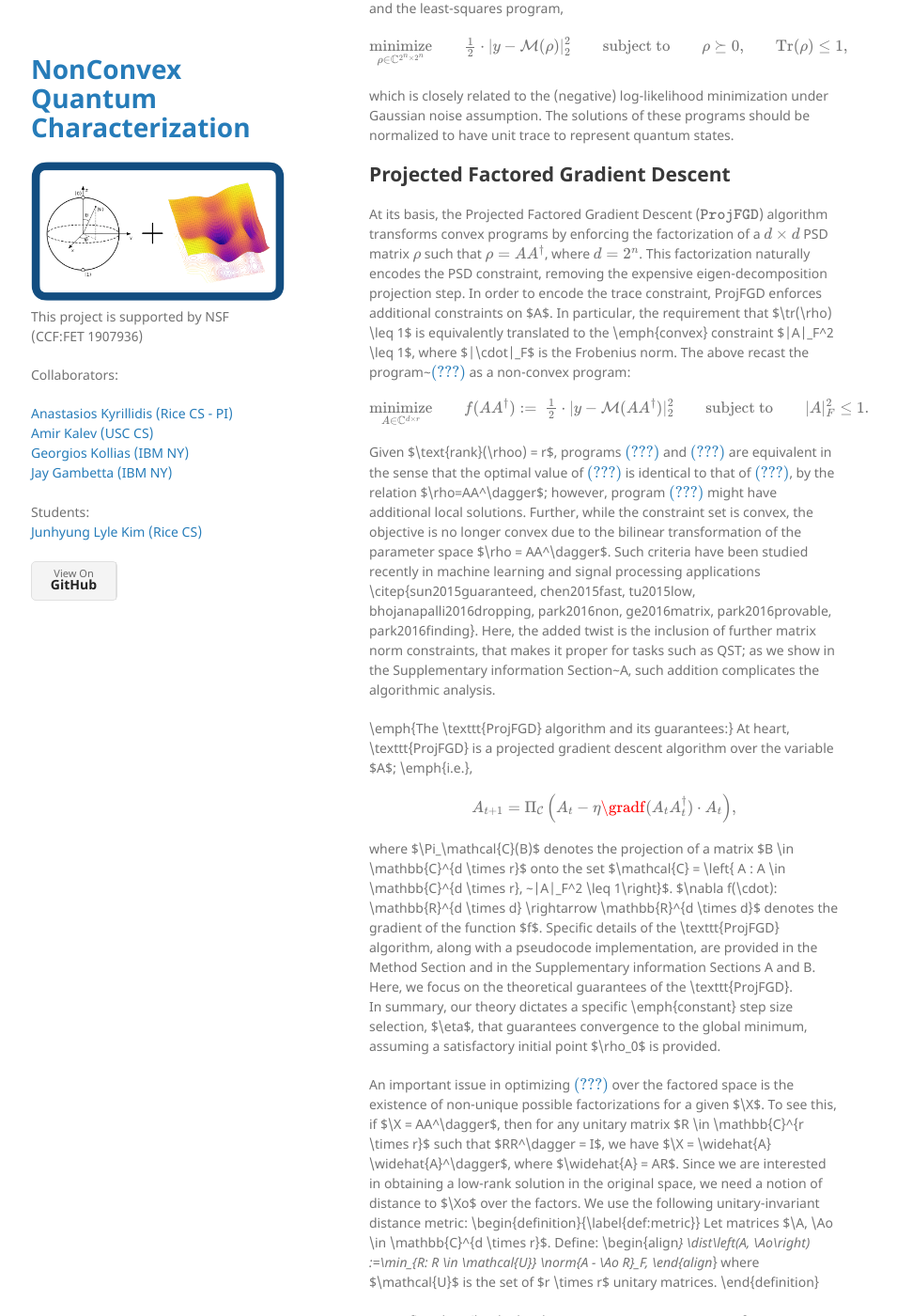
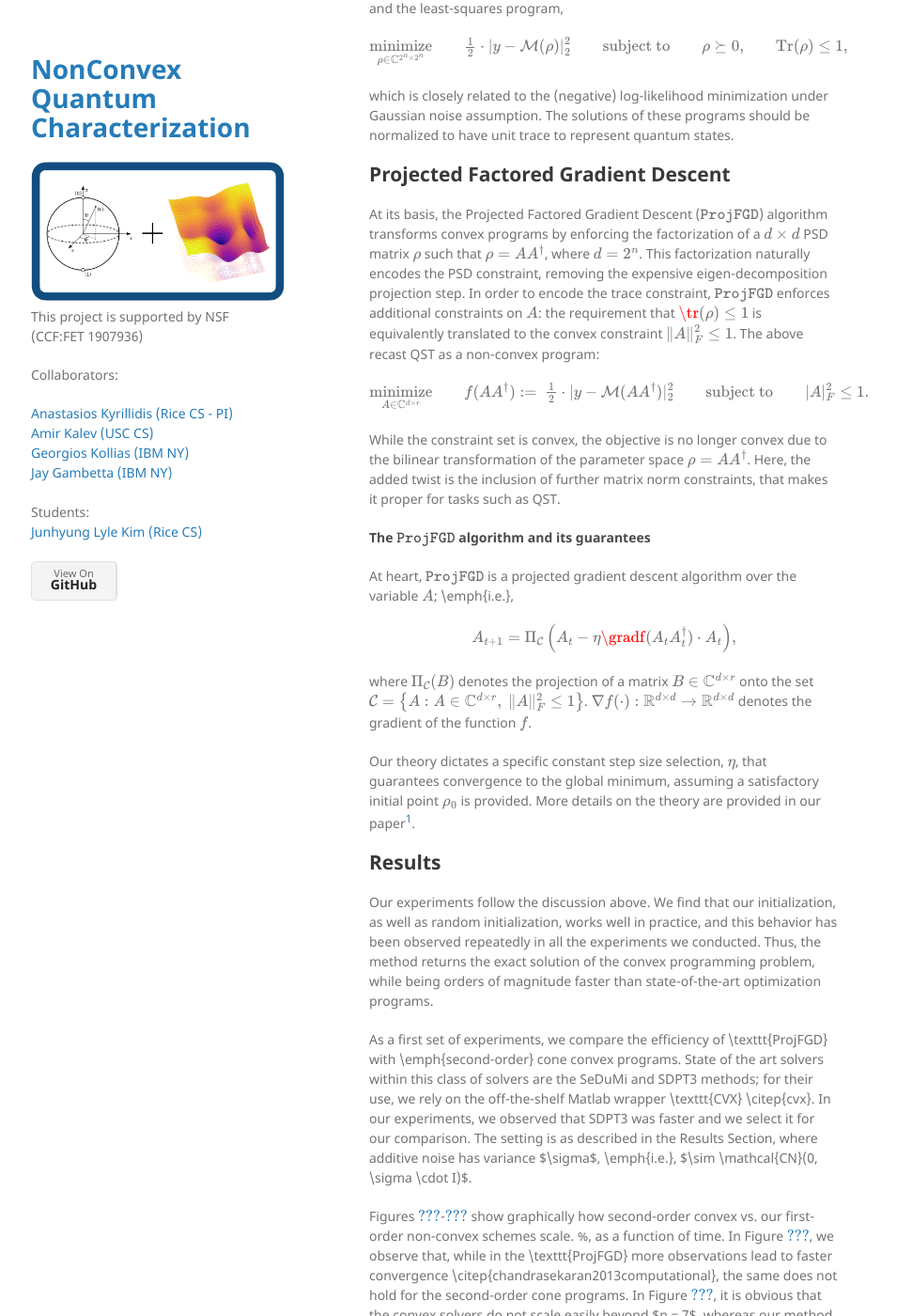
Before and after one commit to akyrillidis/nonconvex-qst, a Jekyll site: the page built from FGD.md, in a window 1280 px wide and 1400 px high, scrolled down 1641 px. Shown: the whole window at 94% size, without its empty margins (177-1132 px from the left). Built offline with Jekyll 4.4.1, drawn with Linux system fonts in a browser that asks for light colours; formulas are drawn with MathJax 3; some of the changed text lies outside the part shown.

Commit message:
Update FGD.md

```diff
--- a/FGD.md
+++ b/FGD.md
@@ -61,9 +61,8 @@ and the least-squares program,
 which is closely related to the (negative) log-likelihood minimization under Gaussian noise assumption. The solutions of these programs should be normalized to have unit trace to represent quantum states.
 
 ## Projected Factored Gradient Descent
-At its basis, the Projected Factored Gradient Descent ($$\texttt{ProjFGD}$$) algorithm transforms convex programs by enforcing the factorization of a $$d\times d$$ PSD matrix $$\rho$$ such that $$\rho = A A^\dagger$$, where $$d=2^n$$. This factorization naturally encodes the PSD constraint, removing the expensive eigen-decomposition projection step. In order to encode the trace constraint, ProjFGD enforces additional constraints on $A$.
-In particular, the requirement that $\tr(\rho) \leq 1$ is equivalently translated to the \emph{convex} constraint $\|A\|_F^2 \leq 1$, where $\|\cdot\|_F$ is the Frobenius norm.
-The above recast the program~\eqref{eq:CVX2} as a non-convex program:
+At its basis, the Projected Factored Gradient Descent ($$\texttt{ProjFGD}$$) algorithm transforms convex programs by enforcing the factorization of a $$d\times d$$ PSD matrix $$\rho$$ such that $$\rho = A A^\dagger$$, where $$d=2^n$$. This factorization naturally encodes the PSD constraint, removing the expensive eigen-decomposition projection step. In order to encode the trace constraint, $$\texttt{ProjFGD}$$ enforces additional constraints on $$A$$: the requirement that $$\tr(\rho) \leq 1$$ is equivalently translated to the convex constraint $$\|A\|_F^2 \leq 1$$. The above recast QST as a non-convex program:
+
 \begin{equation}
 	\begin{aligned}
 		& \underset{A \in {\mathbb C}^{d \times r}}{\text{minimize}}
@@ -72,59 +71,22 @@ The above recast the program~\eqref{eq:CVX2} as a non-convex program:
 		& & \|A\|_F^2 \leq 1.
 	\end{aligned} \label{eq:nonCVX}
 \end{equation}
-Given $\text{rank}(\rhoo) =  r$, programs \eqref{eq:CVX2} and \eqref{eq:nonCVX} are equivalent in the sense that the optimal value of \eqref{eq:CVX2} is identical to that of \eqref{eq:nonCVX}, by the relation $\rho=AA^\dagger$; however, program \eqref{eq:nonCVX} might have additional local solutions.
-Further, while the constraint set is convex, the objective is no longer convex due to the bilinear transformation of the parameter space $\rho = AA^\dagger$.
-Such criteria have been studied recently in machine learning and signal processing applications \citep{sun2015guaranteed, chen2015fast, tu2015low, bhojanapalli2016dropping, park2016non, ge2016matrix, park2016provable, park2016finding}.
-Here, the added twist is the inclusion of further matrix norm constraints, that makes it proper for tasks such as QST; as we show in  the Supplementary information Section~A, such addition complicates the algorithmic analysis.
 
-\emph{The \texttt{ProjFGD} algorithm and its guarantees:}
-At heart, \texttt{ProjFGD} is a projected gradient descent algorithm over  the variable $A$; \emph{i.e.},
+While the constraint set is convex, the objective is no longer convex due to the bilinear transformation of the parameter space $$\rho = AA^\dagger$$.
+Here, the added twist is the inclusion of further matrix norm constraints, that makes it proper for tasks such as QST.
+
+#### The $$\texttt{ProjFGD}$$ algorithm and its guarantees
+
+At heart, $$\texttt{ProjFGD}$$ is a projected gradient descent algorithm over  the variable $$A$$; \emph{i.e.},
+
 \begin{equation}
 A_{t+1} = \Pi_{\mathcal{C}}\left(A_t - \eta \gradf(A_t A_t^\dagger)  \cdot A_t\right) \nonumber,
 \end{equation}
-where $\Pi_\mathcal{C}(B)$ denotes the projection of a matrix $B \in \mathbb{C}^{d \times r}$ onto the set $\mathcal{C} = \left\{ A : A \in \mathbb{C}^{d \times r}, ~\|A\|_F^2 \leq 1\right\}$.
-$\nabla f(\cdot): \mathbb{R}^{d \times d} \rightarrow \mathbb{R}^{d \times d}$ denotes the gradient of the function $f$.
-Specific details of the \texttt{ProjFGD} algorithm, along with a pseudocode implementation, are provided in the Method Section and in the Supplementary information Sections A and B.
-Here, we focus on the theoretical guarantees of the \texttt{ProjFGD}.
-In summary, our theory dictates a specific \emph{constant} step size selection, $\eta$, that guarantees convergence to the global minimum, assuming a satisfactory initial point $\rho_0$ is provided.
 
-An important issue in optimizing \eqref{eq:nonCVX} over the factored space is the existence of non-unique possible factorizations for a given $\X$.
-To see this, if $\X = AA^\dagger$, then for any unitary matrix $R \in \mathbb{C}^{r \times r}$ such that $RR^\dagger  = I$, we have $\X = \widehat{A} \widehat{A}^\dagger$, where $\widehat{A} = AR$.
-Since we are interested in obtaining a low-rank solution in the original space, we need a notion of distance to $\Xo$ over the factors.
-We use the following unitary-invariant distance metric:
-\begin{definition}{\label{def:metric}}
-Let matrices $\A, \Ao \in \mathbb{C}^{d \times r}$. Define:
-\begin{align*}
-\dist\left(A, \Ao\right) :=\min_{R: R \in \mathcal{U}} \norm{A - \Ao R}_F,
-\end{align*} where $\mathcal{U}$ is the set of $r \times r$ unitary matrices.
-\end{definition}
+where $$\Pi_\mathcal{C}(B)$$ denotes the projection of a matrix $$B \in \mathbb{C}^{d \times r}$$ onto the set $$\mathcal{C} = \left\{ A : A \in \mathbb{C}^{d \times r}, ~\|A\|_F^2 \leq 1\right\}$$.
+$$\nabla f(\cdot): \mathbb{R}^{d \times d} \rightarrow \mathbb{R}^{d \times d}$$ denotes the gradient of the function $$f$$.
 
-Let us first describe the local convergence rate guarantees of \texttt{ProjFGD}.
-\begin{theorem}[Local convergence rate for QST]\label{thm:main2}
-Let $\rhoo$ be a rank-$r$ quantum state density matrix of an $n$-qubit system with a non-unique factorization $\rho_\star = \Ao \Ao^{\dagger}$, for $\Ao \in \mathbb{C}^{2^n \times r}$. Let $y\in{\mathbb R}^m$ be the measurement vector of $m={\cal O}(r n^6 2^n)$ random $n$-qubit Pauli observables, and $\mathcal{M}$ be the corresponding sensing map, such that $y_i = \left(\mathcal{M}(\rhoo)\right)_i + e_i, ~\forall i = 1, \dots, m$. Let the step $\eta$ in \texttt{ProjFGD} satisfy:
-\begin{align}\label{eq:step_size}
-\eta \leq \tfrac{1}{128\left(\widehat{L} \sigma_1(\rho_0) + \sigma_1(\gradf(\rho_0))\right)},
-\end{align}
-where $\sigma_1(\rho)$ denotes the leading singular value of $\rho$.
-Here, $\widehat{L} \in (1,2)$ and $\rho_0 = \A_0 \A_0^\dagger$ is the initial point such that:
-\begin{align*}
-\dist(\U_0, \Uo) \leq \gamma' \sigma_{r}(\Uo),
-\end{align*}
-for $\gamma' := c \cdot \tfrac{(1-\delta_{4r})}{(1+\delta_{4r})} \cdot \tfrac{\sigma_r(\Xo)}{\sigma_1(\Xo)}, ~c \leq \tfrac{1}{200}$, where $\delta_{4r}$ is the RIP constant.
-Let $\U_t$ be the estimate of \texttt{ProjFGD} at the $t$-th iteration.; then, the new estimate $\U_{t+1}$ satisfies
-\begin{equation}
-\dist(\U_{t+1}, \Uo)^2 \leq \alpha \cdot \dist(\U_t, \Uo)^2, \label{conv:eq_01}
-\end{equation}
-where $\alpha := 1 - \frac{(1 - \delta_{4r}) \cdot \sigma_r(\Xo)}{550((1+\delta_{4r}) \sigma_1(\Xo) + \|e\|_2)} < 1$.
-Further, $\U_{t+1}$ satisfies $ \dist(\U_{t+1}, \Uo) \leq \gamma' \sigma_{r}(\Uo)$, $\forall t$.
-\end{theorem}
-
-The proof of Theorem~\ref{thm:main2} is provided in the Supplementary information Section~A.
-The definitions of $L$ and $\widehat{L}$ can be found in the Methods Section; for our discussion, they can be assumed constants.
-The above theorem provides a \emph{local} convergence guarantee:
-given an initialization point $\rho_0 = \A_0 \A_0^\dagger$ close enough to the optimal solution --in particular, where $\dist(\U_0, \Uo) \leq \gamma' \sigma_{r}(\Uo)$ is satisfied-- our algorithm converges locally with linear rate.
-In order to obtain $\dist(A_T, \Uo)^2 \leq \varepsilon$, \texttt{ProjFGD} requires $T = \mathcal{O}\left( \log \tfrac{\gamma' \cdot \sigma_r(\Uo)}{\varepsilon} \right)$ number of iterations.
-We conjecture that this further translates into linear convergence in the infidelity metric, $1-\tr(\sqrt{\sqrt{\rho_T}\rhoo\sqrt{\rho_T}})^2$.
+Our theory dictates a specific constant step size selection, $$\eta$$, that guarantees convergence to the global minimum, assuming a satisfactory initial point $$\rho_0$$ is provided. More details on the theory are provided in our paper[^kyrillidis2018provable].
 
 
 ## Results
```
